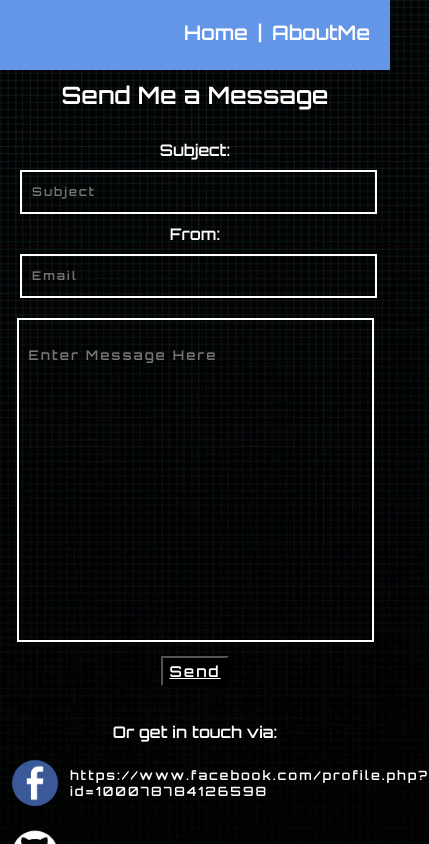
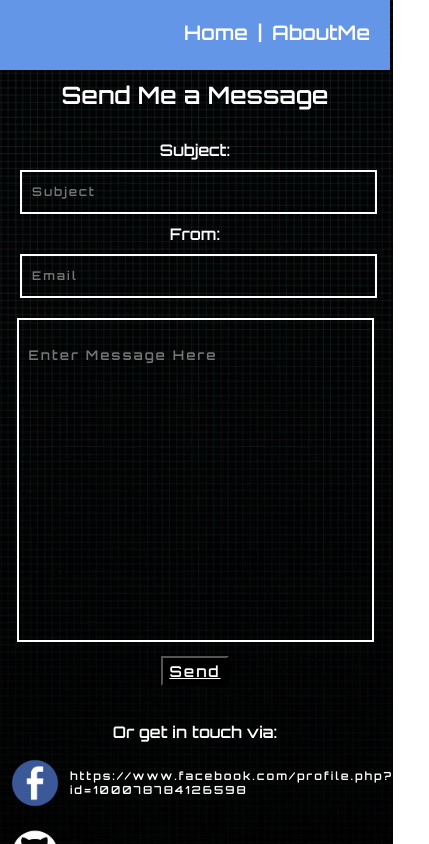
Before and after one commit to ChristopherNapoles-01/MyPortfolio, a React (Create React App) app: page /contact in a window 390 px wide. Shown: the top 844 px of the page, 429 px wide, since content can reach past the window. Built offline with nearby package versions, Linux system fonts and the light colour scheme.

Commit message:
Improvement responsiveness

```diff
--- a/src/index.css
+++ b/src/index.css
@@ -335,6 +335,6 @@ code {
   }
   .channel-details{
     letter-spacing: 2px;
-    font-size: 80%;
+    font-size: 70%;
   }
 }
```
